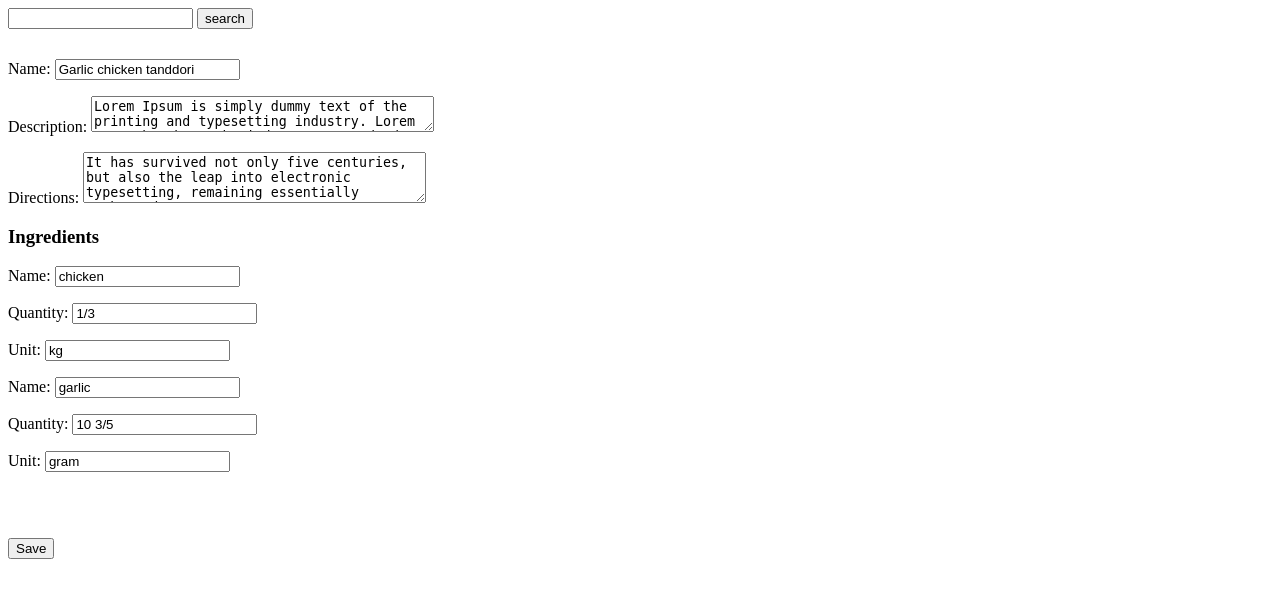
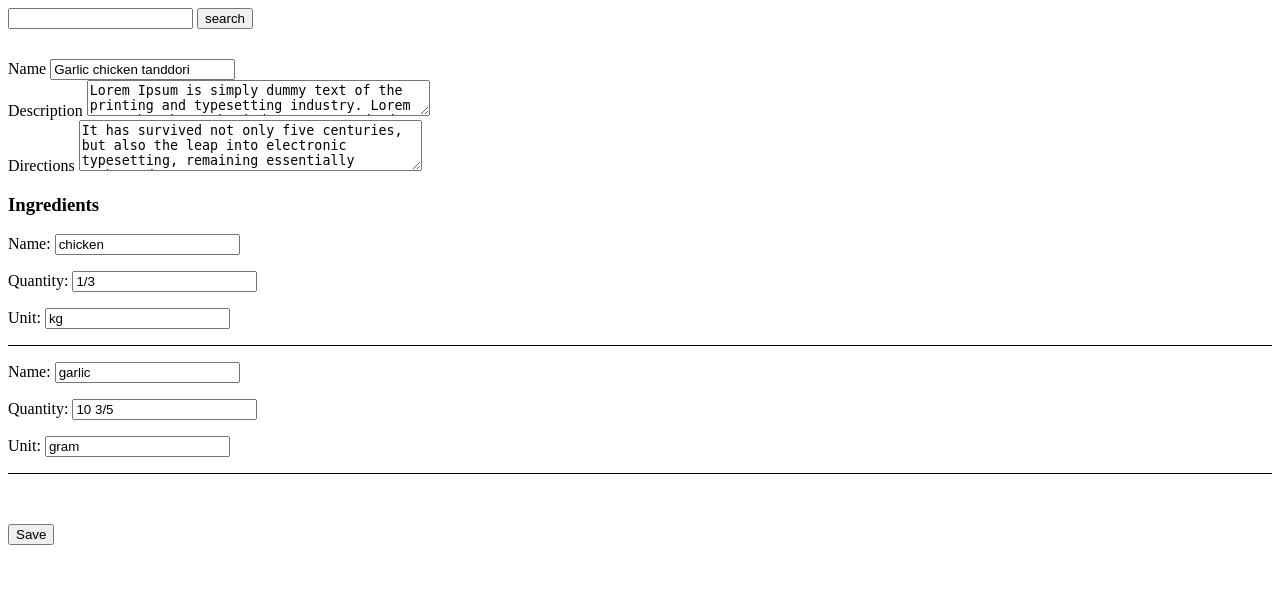
Before and after one commit to ABHISHEKGHARAMI/menu-website, a Django app: page /pantry/1/edit in a window 1280 px wide. Shown: the top 598 px of the page. Run offline with Django 5.2, Linux system fonts and the light colour scheme; a user stored in the database is signed in; data comes from the database, SQL or seed files in the repository.

Commit message:
Adding the dynamically the ingredient form .

```diff
--- a/menusite/receipe/forms.py
+++ b/menusite/receipe/forms.py
@@ -4,10 +4,10 @@ from .models import Receipi, ReceipiIngredient
 
 # generate the form for the create view
 class ReceipiForm(forms.ModelForm):
-    # error_css_class = 'error-class'
-    # required_css_class = 'required-class'
-    # name = forms.CharField(widget=forms.TextInput(attrs={"class":'flow-control',
-    #                                                      "placeholder":'receipe name'}))
+    error_css_class = 'error-class'
+    required_css_class = 'required-class'
+    name = forms.CharField(widget=forms.TextInput(attrs={"class":'flow-control',
+                                                         "placeholder":'receipe name'}))
     class Meta:
         model = Receipi
         fields = ['name', 'description', 'directions']
--- a/menusite/receipe/templates/receipi/create-update.html
+++ b/menusite/receipe/templates/receipi/create-update.html
@@ -7,6 +7,12 @@
 
 
 {% block content %}
+   <style>
+      .ingredient-form{
+         border-bottom : 1px solid black;
+      }
+   </style>
+
 
    {% if message %}
      <p> {{ message }} </p>
@@ -14,10 +20,23 @@
    <div style="margin-top:30px">
       <form method="POST" action=''>
          {% csrf_token %}
-         {{ form.as_p }}
+         {% for field in form %}
+           <div class="{% if field.field.required%} {{ form.required_css_class }}{% endif %}">
+               {{ field.error }}
+               {{field.label}} {{field}}
+               {% if field.help_text %}
+                   <p class="help">{{ field.help_text | safe }}</p>
+               {% endif %}
+           </div>
+         {% endfor %}
          {% if formset %}
             <h3>Ingredients</h3>
-            {{ formset.as_p }}
+            {{formset.management_form}}
+            {% for form in formset %}
+                <div class="ingredient-form">
+                    {{ form.as_p }}
+                </div>
+            {% endfor %}
          {% endif %}
          <button style="margin-top:50px" type="submit">Save</button>
       </form>
--- a/menusite/receipe/views.py
+++ b/menusite/receipe/views.py
@@ -76,7 +76,7 @@ def receipi_update_view(request,id=None):
             child = form.save(commit=False)
             if child.receipi is None:
                 child.receipi = parent
-            child.save()
+                child.save()
         return redirect("receipe:list")
     return render(
         request,
```
